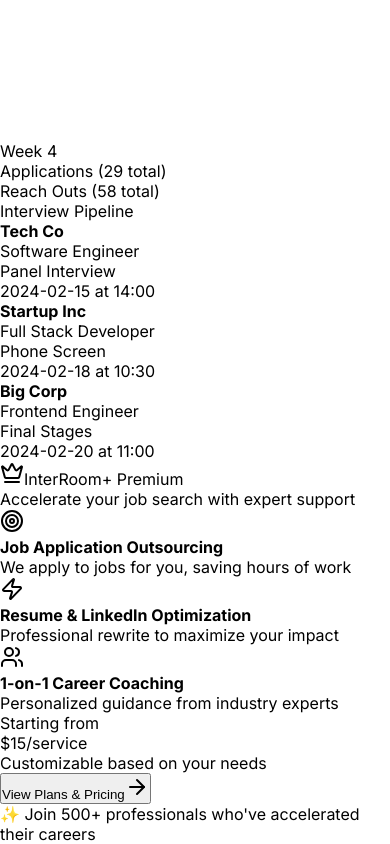
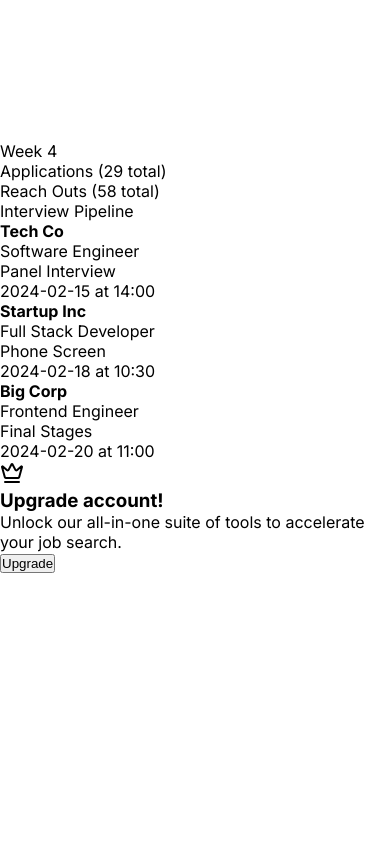
Before and after one commit to interroom-product/action-items, a Next.js app: page /dashboard in a window 390 px wide. Shown: the part 1307-2151 px from the top of the page. After the commit the page ends 1880 px from the top, so only its background shows below. Built offline with nearby package versions, Linux system fonts and the light colour scheme.

Commit message:
feat: update PremiumServicesCard with streamlined design
Centered layout, large crown icon, clear CTA, simplified design, consistent styling, responsive button.

#VERCEL_SKIP

Co-authored-by: null <215475725+interroom-product@users.noreply.github.com>

```diff
--- a/components/premium-services-card.tsx
+++ b/components/premium-services-card.tsx
@@ -1,75 +1,31 @@
 import Link from "next/link"
-import { Crown, ArrowRight, Zap, Target, Users } from "lucide-react"
+import { Crown } from "lucide-react"
 import { Button } from "@/components/ui/button"
-import { Card, CardContent, CardHeader, CardTitle } from "@/components/ui/card"
+import { Card, CardContent } from "@/components/ui/card"
 
 export function PremiumServicesCard() {
   return (
-    <Card className="border border-[#E5DDFF] shadow-lg bg-gradient-to-br from-white to-[#F6F3FF] overflow-hidden">
-      <CardHeader className="pb-2 bg-gradient-to-r from-[#F6F3FF] to-[#E5DDFF] border-b border-[#E5DDFF]">
-        <CardTitle className="text-xl font-semibold text-[#44403C] flex items-center">
-          <Crown className="h-6 w-6 mr-2 text-[#9458FA]" />
-          InterRoom+ Premium
-        </CardTitle>
-        <p className="text-sm text-[#A8A29E] mt-1">Accelerate your job search with expert support</p>
-      </CardHeader>
-
-      <CardContent className="p-5">
-        {/* Premium Features */}
-        <div className="space-y-4 mb-6">
-          <div className="flex items-start gap-3">
-            <div className="w-8 h-8 bg-gradient-to-br from-[#E5DDFF] to-[#C8B3FF] rounded-full flex items-center justify-center">
-              <Target className="h-4 w-4 text-[#9458FA]" />
-            </div>
-            <div>
-              <h4 className="font-medium text-[#44403C] text-sm">Job Application Outsourcing</h4>
-              <p className="text-xs text-[#A8A29E] mt-1">We apply to jobs for you, saving hours of work</p>
-            </div>
-          </div>
-
-          <div className="flex items-start gap-3">
-            <div className="w-8 h-8 bg-gradient-to-br from-[#E5DDFF] to-[#C8B3FF] rounded-full flex items-center justify-center">
-              <Zap className="h-4 w-4 text-[#9458FA]" />
-            </div>
-            <div>
-              <h4 className="font-medium text-[#44403C] text-sm">Resume & LinkedIn Optimization</h4>
-              <p className="text-xs text-[#A8A29E] mt-1">Professional rewrite to maximize your impact</p>
-            </div>
-          </div>
-
-          <div className="flex items-start gap-3">
-            <div className="w-8 h-8 bg-gradient-to-br from-[#E5DDFF] to-[#C8B3FF] rounded-full flex items-center justify-center">
-              <Users className="h-4 w-4 text-[#9458FA]" />
-            </div>
-            <div>
-              <h4 className="font-medium text-[#44403C] text-sm">1-on-1 Career Coaching</h4>
-              <p className="text-xs text-[#A8A29E] mt-1">Personalized guidance from industry experts</p>
-            </div>
-          </div>
+    <Card className="border border-[#E5DDFF] shadow-lg bg-white/80 backdrop-blur-sm overflow-hidden h-full flex flex-col justify-center">
+      <CardContent className="p-6 text-center flex flex-col items-center justify-center">
+        {/* Visual Element inspired by the screenshot's illustration */}
+        <div className="w-20 h-20 bg-gradient-to-br from-purple-100 to-blue-100 rounded-full flex items-center justify-center mb-6">
+          <Crown className="h-10 w-10 text-purple-600" />
         </div>
 
-        {/* Pricing Preview */}
-        <div className="bg-gradient-to-r from-[#F6F3FF] to-[#E5DDFF] rounded-lg p-4 mb-6 border border-[#E5DDFF]">
-          <div className="text-center">
-            <p className="text-xs text-[#A8A29E] mb-1">Starting from</p>
-            <p className="text-2xl font-bold text-[#9458FA]">
-              $15<span className="text-sm font-normal">/service</span>
-            </p>
-            <p className="text-xs text-[#A8A29E] mt-1">Customizable based on your needs</p>
-          </div>
-        </div>
+        {/* Title */}
+        <h3 className="text-2xl font-bold text-slate-800 mb-2">Upgrade account!</h3>
+
+        {/* Description */}
+        <p className="text-slate-500 mb-8 max-w-xs">
+          Unlock our all-in-one suite of tools to accelerate your job search.
+        </p>
 
         {/* CTA Button */}
-        <Link href="/premium-services">
-          <Button className="w-full bg-gradient-to-r from-[#9458FA] to-[#AD88FD] hover:from-[#AD88FD] hover:to-[#C8B3FF] text-white border-none shadow-md transition-all duration-200 transform hover:scale-105">
-            View Plans & Pricing
-            <ArrowRight className="ml-2 h-4 w-4" />
+        <Link href="/premium-services" className="w-full max-w-xs">
+          <Button className="w-full bg-gradient-to-r from-purple-600 to-blue-600 text-white hover:from-purple-700 hover:to-blue-700 text-base py-3">
+            Upgrade
           </Button>
         </Link>
-
-        <p className="text-xs text-[#A8A29E] text-center mt-3">
-          ✨ Join 500+ professionals who've accelerated their careers
-        </p>
       </CardContent>
     </Card>
   )
```
